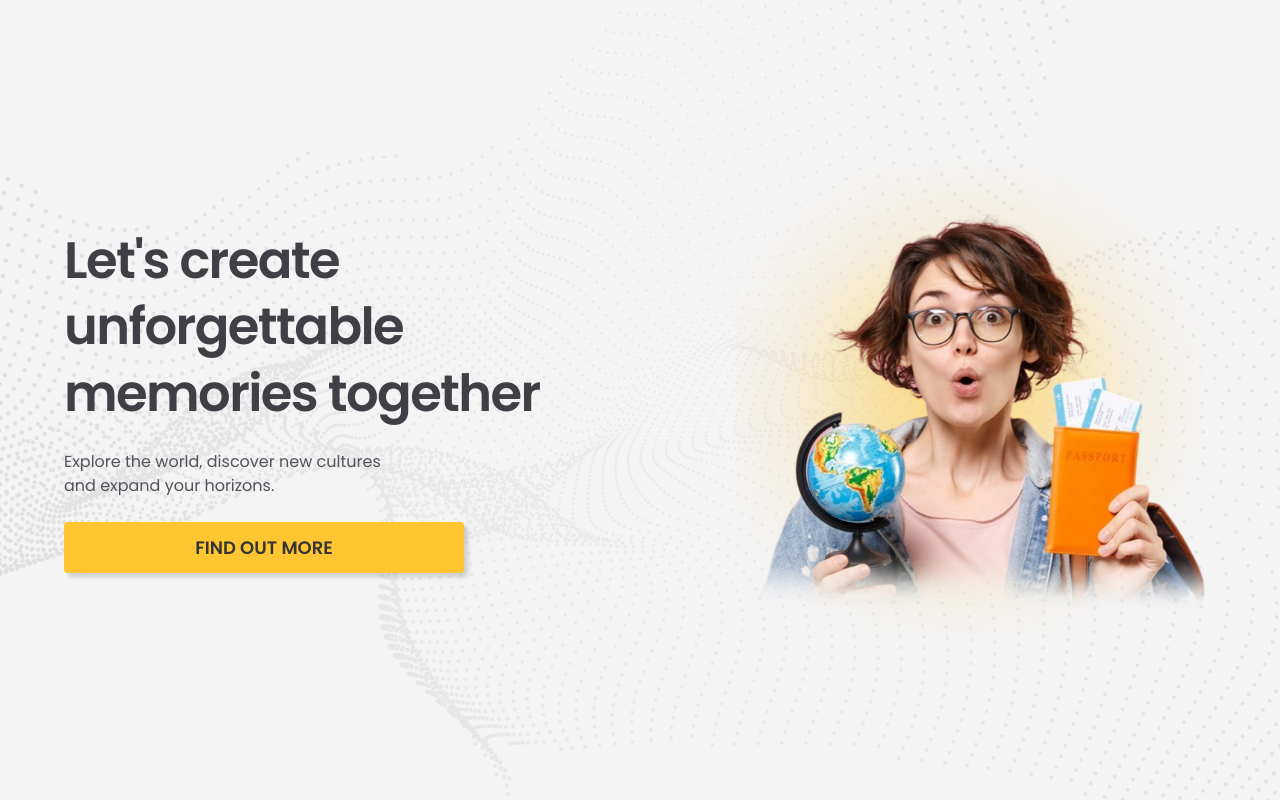
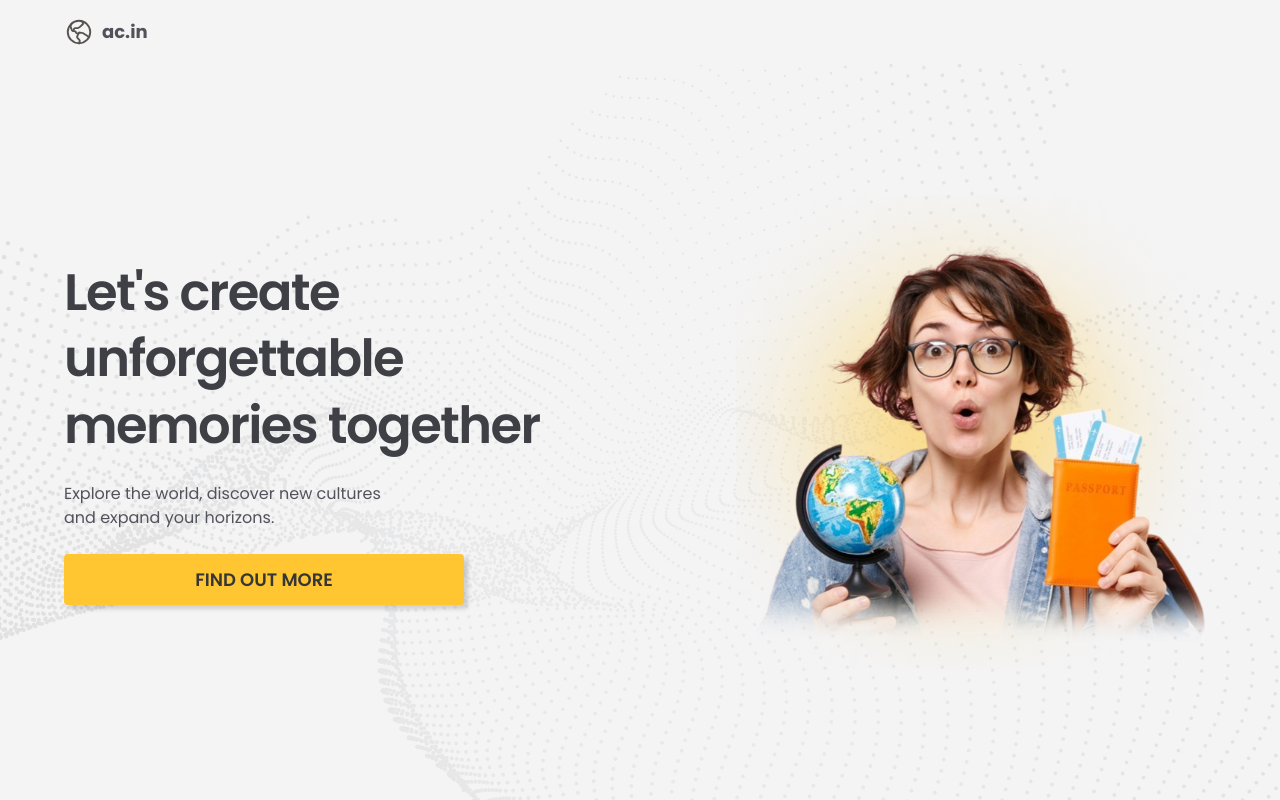
Before and after one commit to mmanaclara/ac-in-vue, a Vue app: page / in a window 1280 px wide. Built offline with nearby package versions, Linux system fonts and the light colour scheme.

Commit message:
creating home page and header

```diff
--- a/src/App.vue
+++ b/src/App.vue
@@ -1,8 +1,10 @@
 <script setup>
 import { RouterView } from 'vue-router'
+import TheHeader from './components/TheHeader.vue'
 </script>
 
 <template>
+  <TheHeader />
   <div class="container">
     <RouterView />
   </div>
--- /dev/null
+++ b/src/components/TheHeader.vue
@@ -0,0 +1,8 @@
+<template>
+  <header class="h-16 grid place-items-center">
+    <nav class="max-w-[75rem] w-full mx-auto px-6 flex gap-2">
+      <img src="/icons/icon_globe.svg" alt="" />
+      <button class="font-bold text-zinc-600 text-lg">ac.in</button>
+    </nav>
+  </header>
+</template>
--- a/src/css/tailwind.css
+++ b/src/css/tailwind.css
@@ -4,5 +4,4 @@
 
 #app {
   background: #f4f4f5;
-  color: #3f3f46;
 }
--- a/src/pages/HomeView.vue
+++ b/src/pages/PageHome.vue
@@ -3,7 +3,7 @@
 <template>
   <main class="page-container grid grid-cols-2 items-center gap-4">
     <div class="flex flex-col justify-center gap-6">
-      <h1 class="text-title-1">Let's create unforgettable memories together</h1>
+      <h1 class="text-title-1 text-zinc-700">Let's create unforgettable memories together</h1>
       <p class="text-zinc-600">
         Explore the world, discover new cultures <br />
         and expand your horizons.
--- a/src/router/index.js
+++ b/src/router/index.js
@@ -1,5 +1,5 @@
 import { createRouter, createWebHistory } from 'vue-router'
-import HomeView from '../pages/HomeView.vue'
+import PageHome from '../pages/PageHome.vue'
 
 const router = createRouter({
   history: createWebHistory(import.meta.env.BASE_URL),
@@ -7,7 +7,7 @@ const router = createRouter({
     {
       path: '/',
       name: 'home',
-      component: HomeView
+      component: PageHome
     }
   ]
 })
--- a/tailwind.config.js
+++ b/tailwind.config.js
@@ -23,7 +23,7 @@ module.exports = {
           marginInline: 'auto',
           paddingInline: '1.5rem',
           maxWidth: '75rem',
-          height: '100vh',
+          height: 'calc(100vh - 4rem)',
           fontFamily: theme('fontFamily.sans'),
           overflow: 'hidden'
         },
```
Also changed, not shown: public/icons/icon_globe.svg (added).
